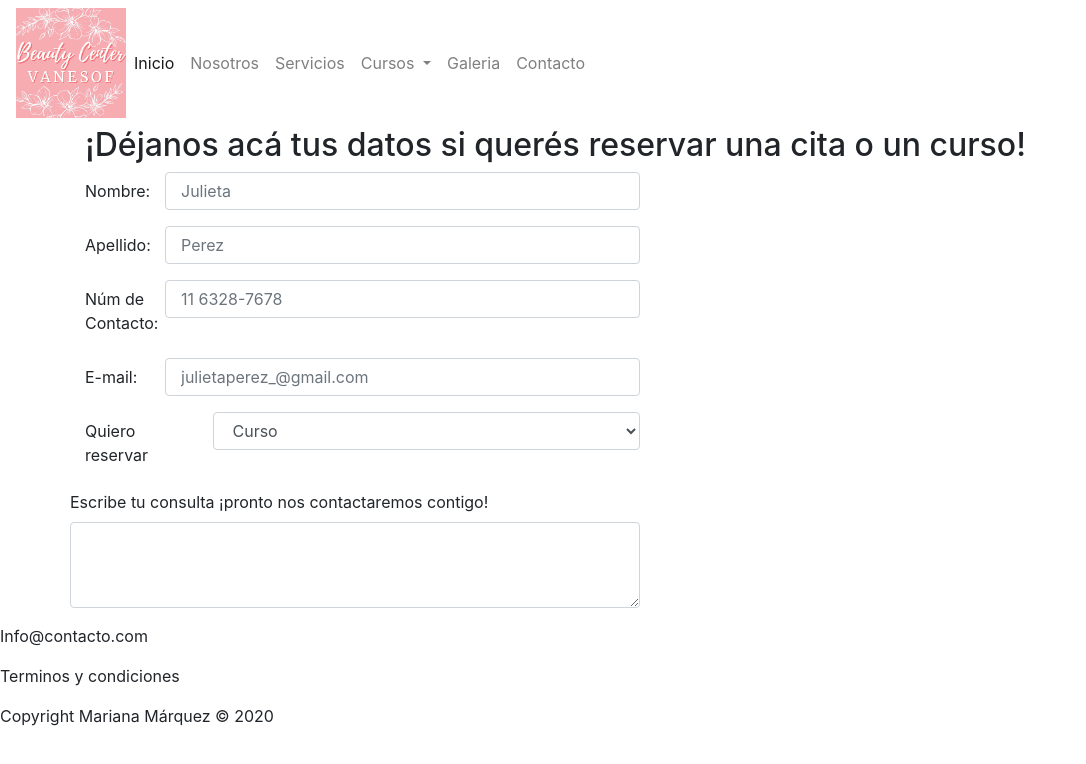
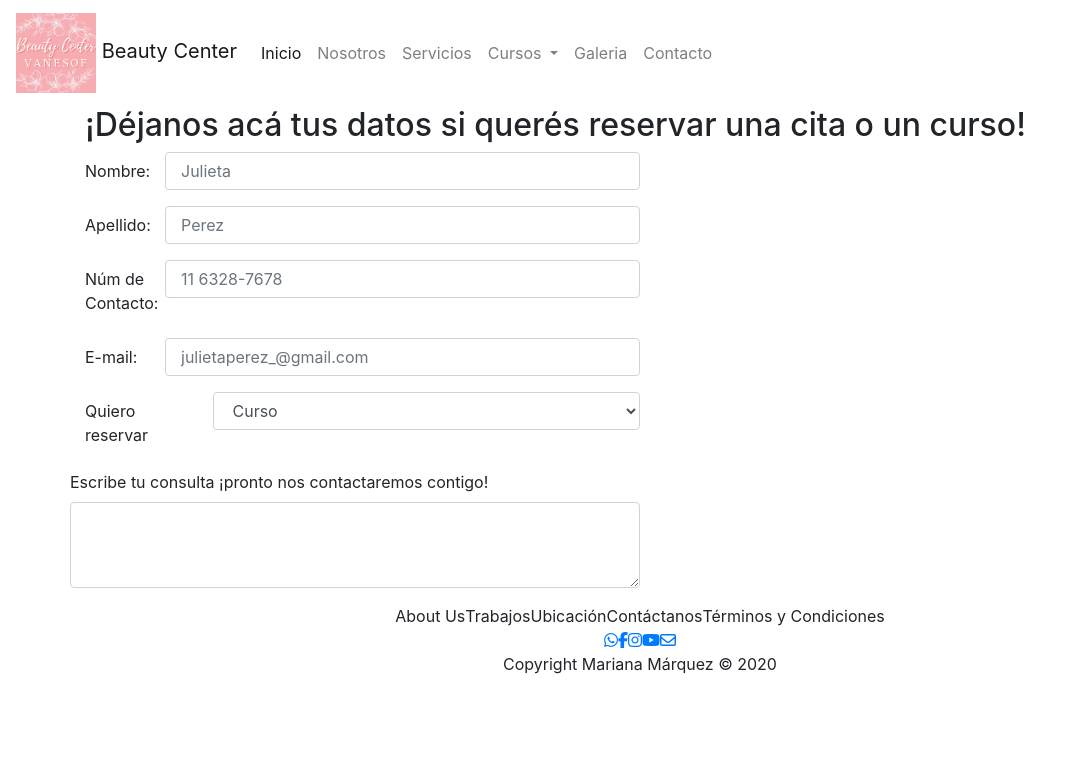
Before and after one commit to marianamq/beauty-center-vanesof, a website: page contacto.html in a window 1280 px wide. Shown: the whole page, without its empty margins (0-1086 px from the left). Drawn offline with nearby package versions, Linux system fonts and the light colour scheme; a web font is replaced by a local one.

Commit message:
Corrigiendo contenido, nav y footer

```diff
--- a/contacto.html
+++ b/contacto.html
@@ -8,24 +8,28 @@
     <meta name="description=" content="Comunicate con nosotros si querés agendar un curso,
     turno para atenderte o si tenés una consulta">
     <meta name="keywords" content="Contacto, Email, Datos, Clientes, Información, Turnos">
-        <link rel="stylesheet" href="https://cdn.jsdelivr.net/npm/bootstrap@4.5.3/dist/css/bootstrap.min.css" integrity="sha384-TX8t27EcRE3e/ihU7zmQxVncDAy5uIKz4rEkgIXeMed4M0jlfIDPvg6uqKI2xXr2" crossorigin="anonymous">
+    <link rel="stylesheet" href="https://cdn.jsdelivr.net/npm/bootstrap@4.6.0/dist/css/bootstrap.min.css" integrity="sha384-B0vP5xmATw1+K9KRQjQERJvTumQW0nPEzvF6L/Z6nronJ3oUOFUFpCjEUQouq2+l" crossorigin="anonymous">
+    <link rel="stylesheet" href="./css/styles.css">
     <link rel="preconnect" href="https://fonts.gstatic.com">
-        <link rel="stylesheet" href="./css/styles.css">
-        <link href="https://fonts.googleapis.com/css2?family=Lato:ital,wght@1,300&family=Nixie+One&display=swap" rel="stylesheet">
-        <title>Contacto</title>
+    <link href="https://fonts.googleapis.com/css2?family=Josefin+Sans&family=Raleway:ital,wght@1,300&display=swap" rel="stylesheet" rel="stylesheet">
+    <title>Beauty Center Vanesof</title>
+    <script src="https://kit.fontawesome.com/c91ce8e860.js" crossorigin="anonymous"></script>
   </head>
+
   <body>
 
+    <header>
+      <nav class="navbar navbar-expand-md navbar-light">
+        <a class="navbar-brand" href="index.html">
+          <img src="./images/logo_beuty-center.jpg" height="80px "alt="logo-beauty-center-vanesof">
+          Beauty Center
+        </a>
 
-        <header>
-            <div class="menu__home">
-              <nav class="navbar navbar-expand-lg navbar-light ">
-                <img src="./images/logo_beuty-center.jpg" class="menu__img" alt="" height="110px">
-                <button class="navbar-toggler" type="button" data-toggle="collapse" data-target="#navbarSupportedContent" aria-controls="navbarSupportedContent" aria-expanded="false" aria-label="Toggle navigation">
+        <button class="navbar-toggler" type="button" data-toggle="collapse" data-target="#navbarMenu" aria-controls="navbarMenu" aria-expanded="false" aria-label="Toggle navigation">
           <span class="navbar-toggler-icon"></span>
         </button>
-                <div class="menu__navegation">
-                  <div class="collapse navbar-collapse" id="navbarSupportedContent">
+
+        <div class="collapse navbar-collapse" id="navbarMenu">
           <ul class="navbar-nav mr-auto">
             <li class="nav-item active">
               <a class="nav-link" href="./index.html">Inicio</a>
@@ -55,10 +59,10 @@
             </li>
           </ul>
         </div>
-                </div>
       </nav>
-            </div>
     </header>
+
+
 
     <section class="container">
       <div class="form_contacto">
@@ -102,12 +106,28 @@
     </section>
 
     <footer>
-            <div>
-                <p> Info@contacto.com</p>
-                <p>Terminos y condiciones</p>
+      <div class="footer_info d-flex justify-content-center">
+        <a href="nosotros.html" class="text-reset">About Us</a>
+        <a href="galeria.html" class="text-reset">Trabajos</a>
+        <a href="contacto.html" class="text-reset">Ubicación</a>
+        <a href="contacto.html" class="text-reset">Contáctanos</a>
+        <a href="#" class="text-reset">Términos y Condiciones</a>
       </div>
+      <div class="footer_icons d-flex justify-content-center ">
+        <a href="https://wa.link/s5kvev"><i class="footer_icon fab fa-whatsapp"></i></a>
+        <a href="https://www.facebook.com/"><i class="footer_icon fab fa-facebook-f"></i></a>
+        <a href="https://www.instagram.com/beautycentervs/"><i class="footer_icon fab fa-instagram"></i></a>
+        <a href="https://youtube.com/"><i class="footer_icon fab fa-youtube"></i></a>
+        <a href="https://mail.google.com/mail/u/0/#inbox"><i class="footer_icon far fa-envelope"></i></a>
+      </div>
+      <div class="d-flex justify-content-center">
         Copyright Mariana Márquez &copy; 2020
+      </div>
     </footer>
+
+
+    <script src="https://code.jquery.com/jquery-3.5.1.slim.min.js" integrity="sha384-DfXdz2htPH0lsSSs5nCTpuj/zy4C+OGpamoFVy38MVBnE+IbbVYUew+OrCXaRkfj" crossorigin="anonymous"></script>
+    <script src="https://cdn.jsdelivr.net/npm/bootstrap@4.6.0/dist/js/bootstrap.bundle.min.js" integrity="sha384-Piv4xVNRyMGpqkS2by6br4gNJ7DXjqk09RmUpJ8jgGtD7zP9yug3goQfGII0yAns" crossorigin="anonymous"></script>
   </body>
 
 </html>
```
Lines whose indentation alone changed are shown as unchanged.
